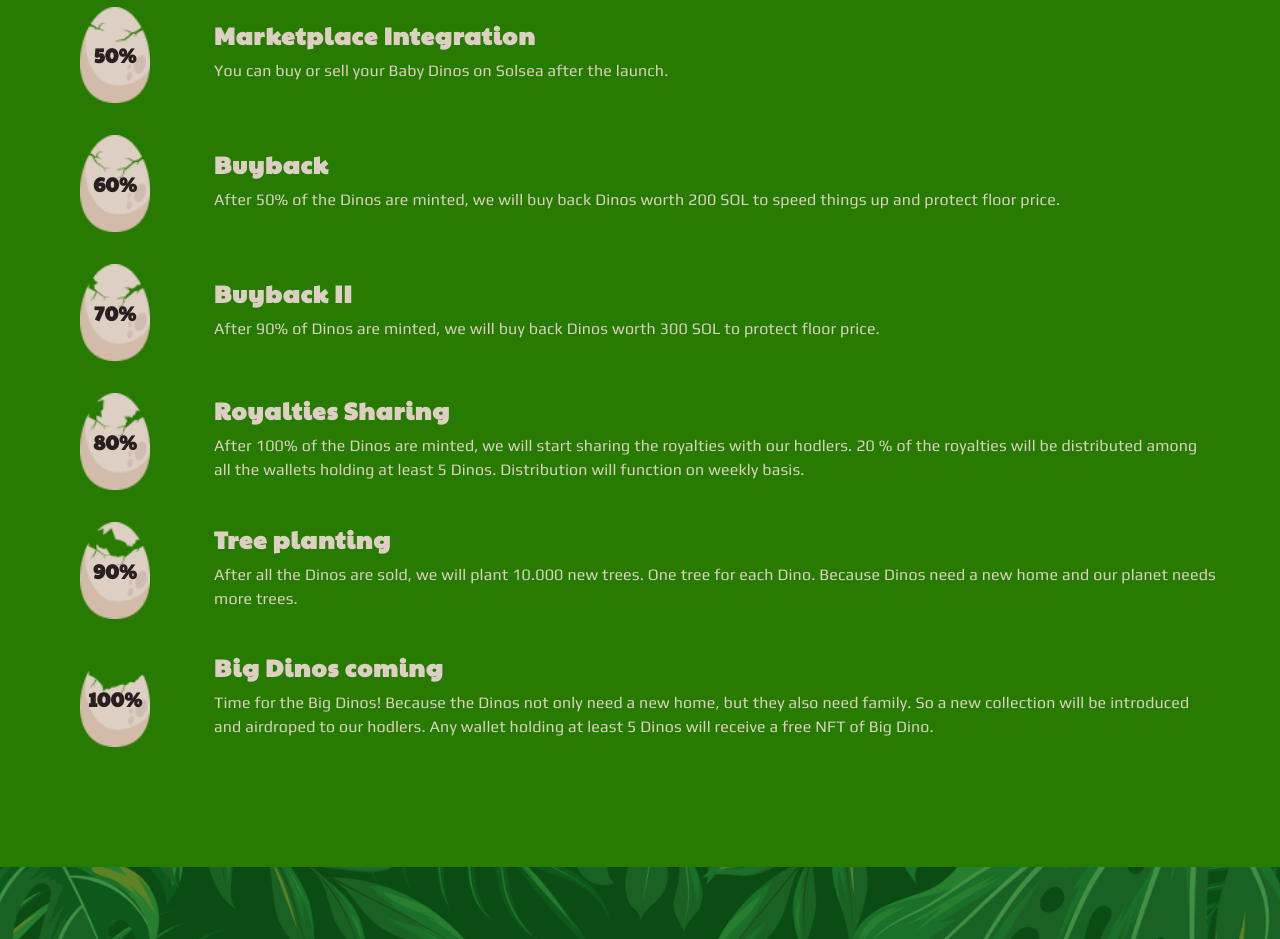
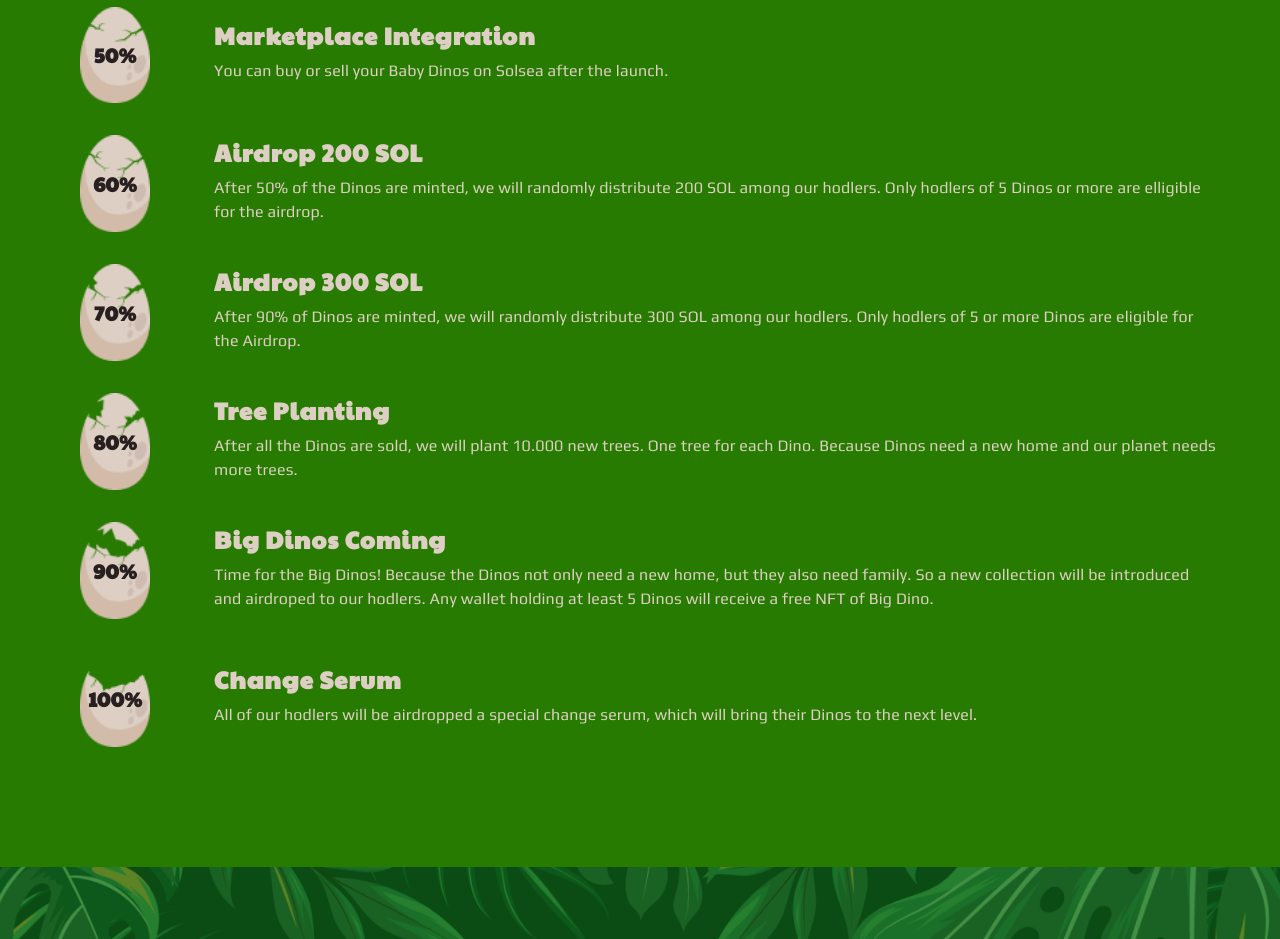
Before and after one commit to M-Afzaal-Afzal/solana, a Next.js app: page / in a window 1280 px wide. Shown: the part 1580-2519 px from the top of the page. Built offline with nearby package versions, Linux system fonts and the light colour scheme.

Commit message:
roadmap fixed

```diff
--- a/components/Hero.jsx
+++ b/components/Hero.jsx
@@ -207,7 +207,6 @@ function Hero() {
                             gutterBottom
                             id="paragraph"
                         >
-
                             Since our Dinos have long lost their home, they not only need new parents (YOU!), but also a
                             new home. Therefore, after the minting is over and all of the Baby Dinos are sold, we will
                             plant 10.000 new trees. One for each Dino. Because Dinos need new home and our planet needs
@@ -251,7 +250,7 @@ function Hero() {
 
             <Grid container gap={0} columns={{md: 16, sm: 4, xs: 4}}>
                 {imgURL.map((item) => (
-                    <Grid sx={{boxShadow: 'none',mb: '-5px'}} item xs={1} sm={1} md={1} key={item.id}>
+                    <Grid sx={{boxShadow: 'none', mb: '-5px'}} item xs={1} sm={1} md={1} key={item.id}>
                         <Item sx={{boxShadow: 'none'}} className="item">
                             <img src={item.url} alt=""/>
                         </Item>
--- a/components/Roadmap.jsx
+++ b/components/Roadmap.jsx
@@ -9,63 +9,63 @@ const RoadmapData=[
         title:"10%",
         url:"/pics/roadmap/egg 1.png",
         query:"Website Launch",
-        answer:"Website is live and preparing for the Dino day."
+        answer:`Website is live and preparing for the Dino day.`
     },
     {
         id: 2,
         title:"20%",
         url:"/pics/roadmap/egg 2.png",
         query:"Pre-launch giveaways",
-        answer:"We will announce at least 50 giveaways. We will pick random participants from our Discord & Twitter and reward them with their own Baby Dino on the launch day. Any memeber of our community can be the lucky winner!"
+        answer: `We will announce at least 50 giveaways. We will pick random participants from our Discord & Twitter and reward them with their own Baby Dino on the launch day. Any memeber of our community can be the lucky winner!`
     },
     {
         id: 3,
         title:"40%",
         url:"/pics/roadmap/egg 3.png",
         query:"Launch & Minting",
-        answer:"All of 10.000 Baby Dinos will be released on our website to the community in a fair minting process"
+        answer:`All of 10.000 Baby Dinos will be released on our website to the community in a fair minting process`
     },
     {
         id: 4,
         title:"50%",
         url:"/pics/roadmap/egg 4.png",
         query:"Marketplace Integration",
-        answer:"You can buy or sell your Baby Dinos on Solsea after the launch."
+        answer:`You can buy or sell your Baby Dinos on Solsea after the launch.`
     },
     {
         id: 5,
         title:"60%",
         url:"/pics/roadmap/egg 5.png",
-        query:"Buyback",
-        answer:"After 50% of the Dinos are minted, we will buy back Dinos worth 200 SOL to speed things up and protect floor price."
+        query:"Airdrop 200 SOL",
+        answer:`After 50% of the Dinos are minted, we will randomly distribute 200 SOL among our hodlers. Only hodlers of 5 Dinos or more are elligible for the airdrop.`
     },
     {
         id: 6,
         title:"70%",
         url:"/pics/roadmap/egg 6.png",
-        query:"Buyback II",
-        answer:"After 90% of Dinos are minted, we will buy back Dinos worth 300 SOL to protect floor price."
+        query:"Airdrop 300 SOL",
+        answer:`After 90% of Dinos are minted, we will randomly distribute 300 SOL among our hodlers. Only hodlers of 5 or more Dinos are eligible for the Airdrop.`
     },
     {
         id: 7,
         title:"80%",
         url:"/pics/roadmap/egg 7.png",
-        query:"Royalties Sharing",
-        answer:"After 100% of the Dinos are minted, we will start sharing the royalties with our hodlers. 20 % of the royalties will be distributed among all the wallets holding at least 5 Dinos. Distribution will function on weekly basis."
+        query:"Tree Planting",
+        answer:`After all the Dinos are sold, we will plant 10.000 new trees. One tree for each Dino. Because Dinos need a new home and our planet needs more trees. `
     },
     {
         id: 8,
         title:"90%",
-        query:"Tree planting",
+        query:"Big Dinos Coming",
         url:"/pics/roadmap/egg 8.png",
-        answer:"After all the Dinos are sold, we will plant 10.000 new trees. One tree for each Dino. Because Dinos need a new home and our planet needs more trees. "
+        answer:`Time for the Big Dinos! Because the Dinos not only need a new home, but they also need family. So a new collection will be introduced and airdroped to our hodlers. Any wallet holding at least 5 Dinos will receive a free NFT of Big Dino.`
     },
     {
         id: 9,
         title:"100%",
         url:"/pics/roadmap/egg 9.png",
-        query:"Big Dinos coming",
-        answer:"Time for the Big Dinos! Because the Dinos not only need a new home, but they also need family. So a new collection will be introduced and airdroped to our hodlers. Any wallet holding at least 5 Dinos will receive a free NFT of Big Dino."
+        query:"Change Serum",
+        answer:`All of our hodlers will be airdropped a special change serum, which will bring their Dinos to the next level. `
     }
 ];
 const createContent = (data) => {
```
